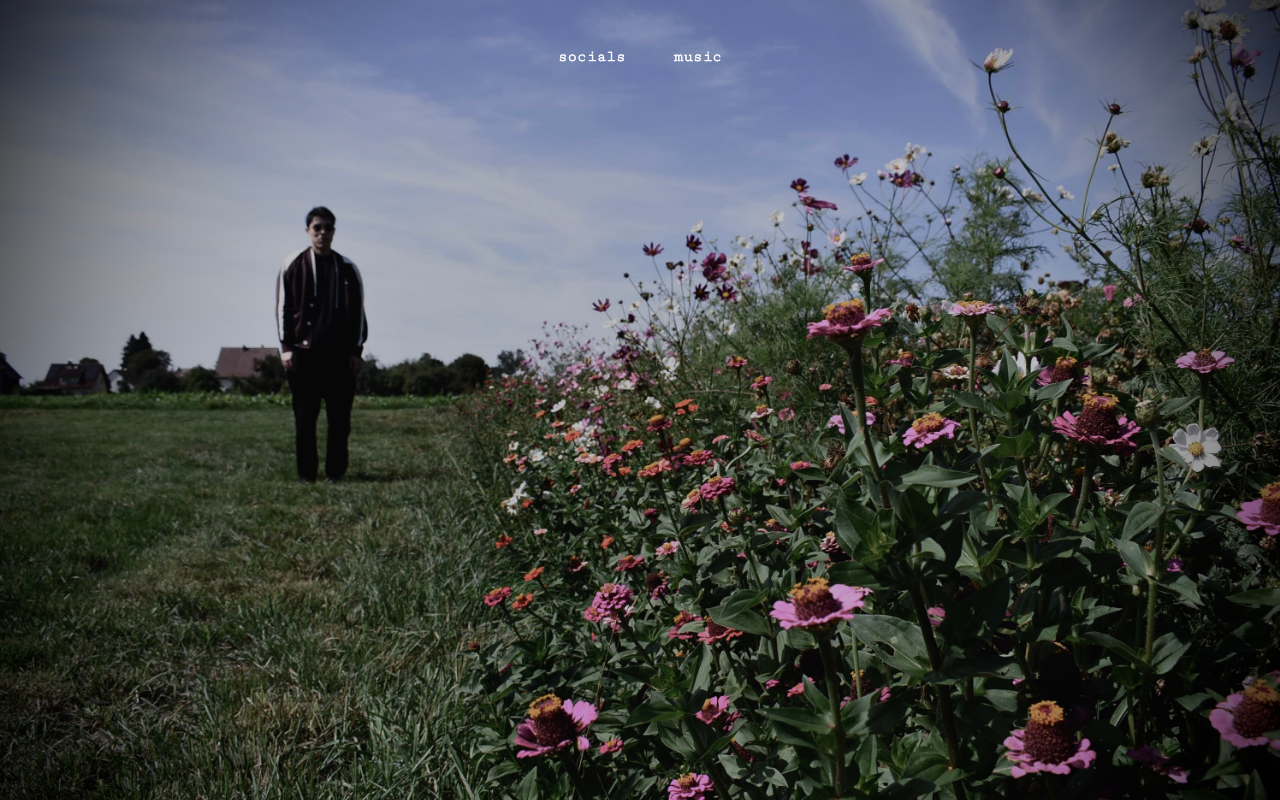
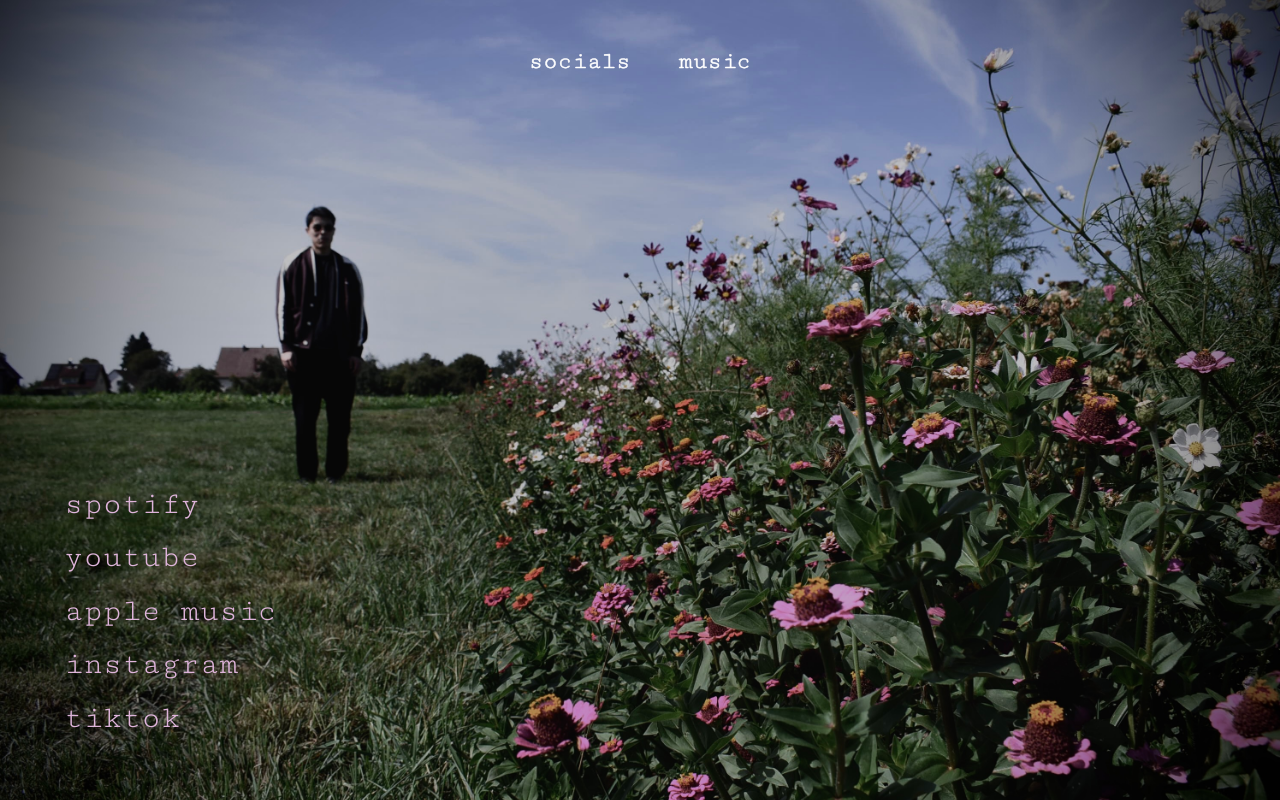
Before and after one commit to HairukanLin/outOfBoredom, a Next.js app: page / in a window 1280 px wide. Built offline with nearby package versions, Linux system fonts and the light colour scheme.

Commit message:
add link component

```diff
--- a/src/app/page.tsx
+++ b/src/app/page.tsx
@@ -1,9 +1,11 @@
 import NavBarComponent from "../components/nav-bar-component"
+import LinkTreeComponent from "../components/link-tree-component"
 
 export default function Home() {
   return (
     < >
       <NavBarComponent/>
+      <LinkTreeComponent></LinkTreeComponent>
     </>
   );
 }
--- /dev/null
+++ b/src/components-style/link-tree-style.css
@@ -0,0 +1,23 @@
+.link-elem{
+  position: fixed;
+  bottom: 2rem;
+  display: flex;
+  width: 24.5625rem;
+  flex-direction: column;
+  align-items: flex-start;
+  gap: 1.1rem;
+  list-style: none;
+  color: var(--color-light-pink);
+  font-size: clamp(1.5rem, 3vw, 2rem);
+}
+
+@media (min-width: 600px) {
+  .link-elem {
+    left: 1.5rem;
+  }
+}
+
+.link-elem a{
+    color: var(--color-light-pink);
+    text-decoration: none;
+}
--- a/src/components-style/nav-bar-style.css
+++ b/src/components-style/nav-bar-style.css
@@ -7,6 +7,7 @@
   margin: 0;
   color: var(--color-white);
   -webkit-text-stroke-width: 0.6px;
+  font-size: clamp(1rem, 2vw, 1.5rem);
 }
 
 .socials,
--- /dev/null
+++ b/src/components/link-tree-component.tsx
@@ -0,0 +1,14 @@
+import Link from "next/link";
+import "../components-style/link-tree-style.css"
+
+export default function LinkTreeComponent() {
+    return  (
+    <ul className="link-elem">
+        <li><Link className="spotify" href="https://open.spotify.com/artist/6sUckbLOVyPwApRpE9NBST">spotify</Link></li>
+        <li><Link className="youtube" href="https://www.youtube.com/channel/UCZkHS49pt0gL8fkIiCFDexA">youtube</Link></li>
+        <li><Link className="appleMusic" href="https://music.apple.com/de/artist/out-of-boredom/1611638736">apple music</Link></li>
+        <li><Link className="instagram" href="https://www.instagram.com/out_of_boredem/">instagram</Link></li>
+        <li><Link className="tiktok" href="">tiktok</Link></li>
+    </ul>
+    );
+}
```
